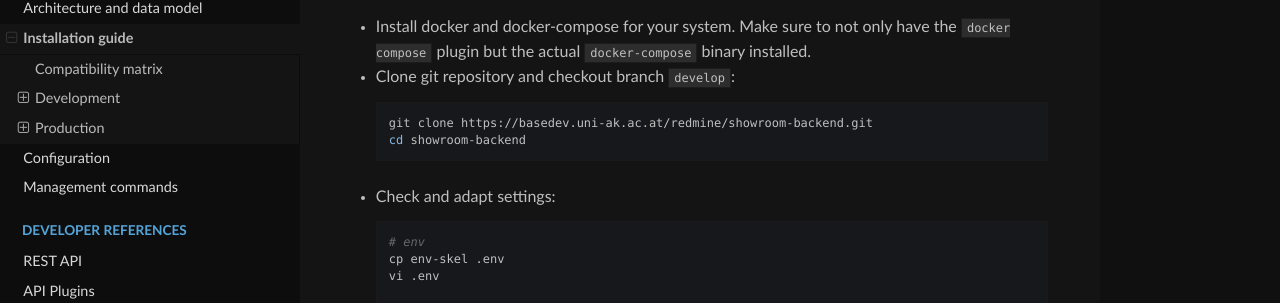
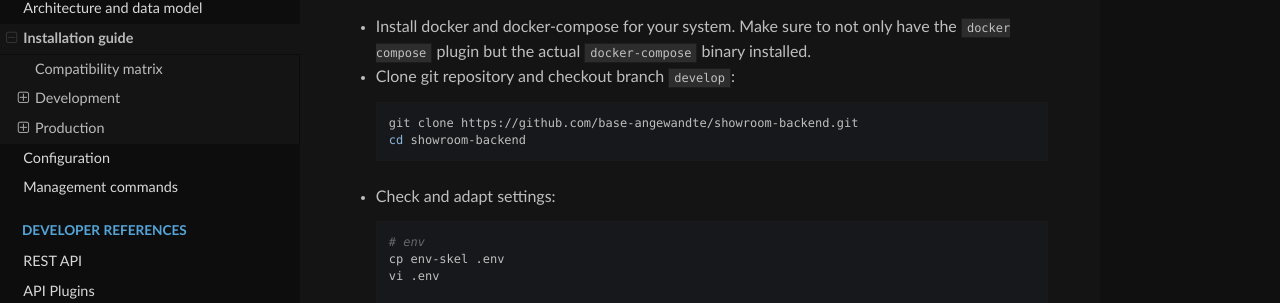
Before and after one commit to base-angewandte/showroom-backend, a Sphinx documentation site: the page built from docs/source/install.md, in a window 1280 px wide and 900 px high, scrolled down 492 px. Shown: the part 144-447 px from the top of the window. Built offline with Sphinx 7.4.7 and the Read the Docs theme 2.0.0, drawn with Linux system fonts in a browser that asks for light colours; some of the changed lines change nothing that is shown.

Commit message:
chore: update git repo URL in install docs

````diff
--- a/docs/source/install.md
+++ b/docs/source/install.md
@@ -29,7 +29,7 @@ In both cases there are some common steps to follow:
 * Clone git repository and checkout branch `develop`:
 
     ```bash
-    git clone https://basedev.uni-ak.ac.at/redmine/showroom-backend.git
+    git clone https://github.com/base-angewandte/showroom-backend.git
     cd showroom-backend
     ```
 
````
